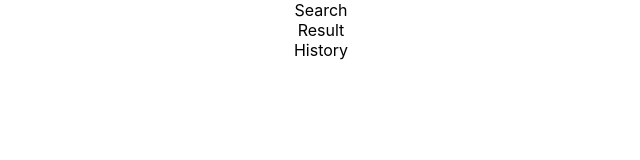
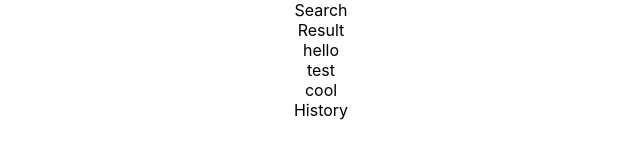
Before and after one commit to raaynaldo/hackernews-context, a React (Create React App) app: page / in a window 1280 px wide. Shown: the top 160 px of the page, without its empty margins (319-959 px from the left). Built offline with nearby package versions, Linux system fonts and the light colour scheme.

Commit message:
feat: create newscontext and connect to the component

```diff
--- a/src/components/Result.jsx
+++ b/src/components/Result.jsx
@@ -1,5 +1,19 @@
+import { useContext } from 'react';
+
+import { NewsContext } from '../context/news-context';
+
 const Result = () => {
-  return <div>Result</div>;
+  const newsContext = useContext(NewsContext);
+  const { news } = newsContext;
+
+  return (
+    <div>
+      Result
+      {news.map((news) => (
+        <div>{news}</div>
+      ))}
+    </div>
+  );
 };
 
 export default Result;
--- /dev/null
+++ b/src/context/news-context.js
@@ -0,0 +1,14 @@
+import { createContext, useState } from 'react';
+
+export const NewsContext = createContext();
+
+export default ({ children }) => {
+  const [news] = useState(['hello', 'test', 'cool']);
+  const [histories] = useState([]);
+
+  return (
+    <NewsContext.Provider value={{ news: news, histories: histories }}>
+      {children}
+    </NewsContext.Provider>
+  );
+};
--- a/src/index.js
+++ b/src/index.js
@@ -1,11 +1,11 @@
-import React from 'react';
 import ReactDOM from 'react-dom';
 import './index.css';
 import App from './App';
+import NewsProvider from './context/news-context';
 
 ReactDOM.render(
-  <React.StrictMode>
+  <NewsProvider>
     <App />
-  </React.StrictMode>,
+  </NewsProvider>,
   document.getElementById('root')
 );
```
